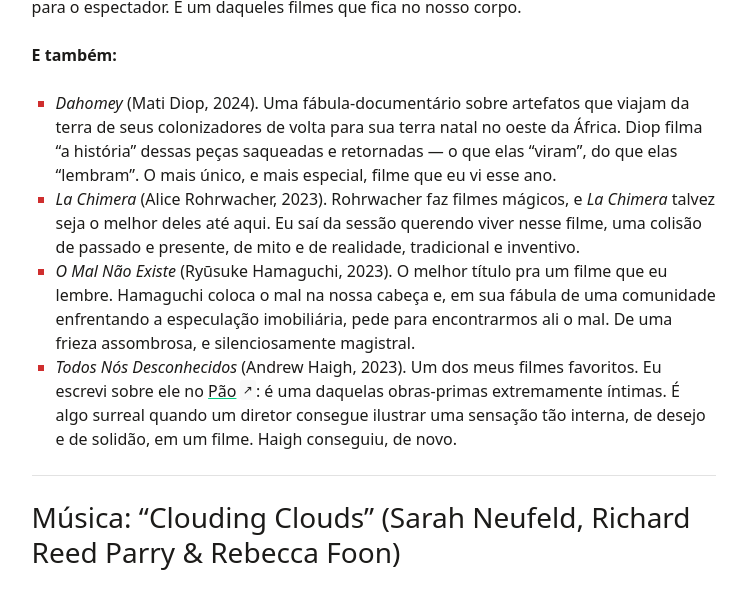
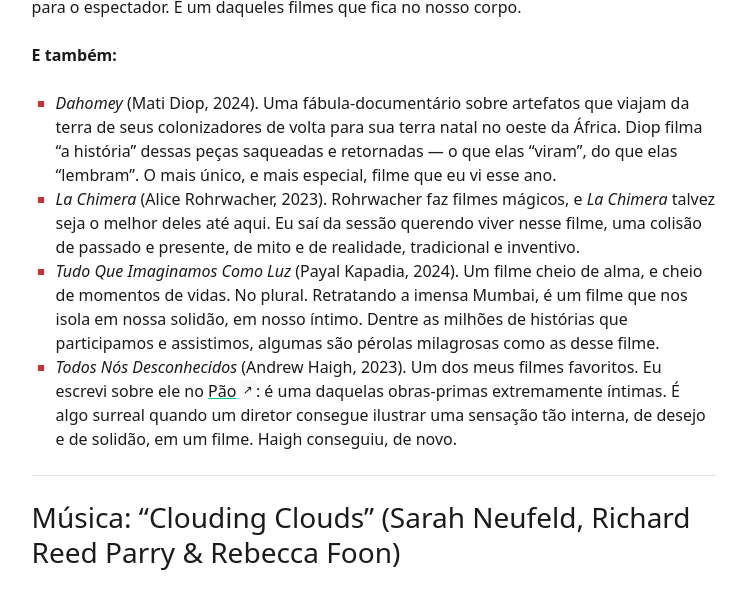
Before and after one commit to arthrfrts/arthrfrts, a Jekyll site: the page built from _posts/2024-12-19-as-cinco-melhores-coisas-de-2024.md, in a window 1280 px wide and 900 px high, scrolled down 1163 px, cut to the strip 0-590 px from the top of the window. Shown: the whole strip, without its empty margins (154-900 px from the left). Built offline with Jekyll 4.4.1, drawn with Linux system fonts in a browser that asks for light colours; a script that is not in the unit is left out.

Commit message:
✍️ Updates post

```diff
--- a/_posts/2024-12-19-as-cinco-melhores-coisas-de-2024.md
+++ b/_posts/2024-12-19-as-cinco-melhores-coisas-de-2024.md
@@ -27,7 +27,7 @@ Então aí vão as cinco melhores coisas de 2024, e cinco outros filmes, jogos,
 
 - _Dahomey_ (Mati Diop, 2024). Uma fábula-documentário sobre artefatos que viajam da terra de seus colonizadores de volta para sua terra natal no oeste da África. Diop filma “a história” dessas peças saqueadas e retornadas — o que elas “viram”, do que elas “lembram”. O mais único, e mais especial, filme que eu vi esse ano.
 - _La Chimera_ (Alice Rohrwacher, 2023). Rohrwacher faz filmes mágicos, e _La Chimera_ talvez seja o melhor deles até aqui. Eu saí da sessão querendo viver nesse filme, uma colisão de passado e presente, de mito e de realidade, tradicional e inventivo.
-- _O Mal Não Existe_ (Ryūsuke Hamaguchi, 2023). O melhor título pra um filme que eu lembre. Hamaguchi coloca o mal na nossa cabeça e, em sua fábula de uma comunidade enfrentando a especulação imobiliária, pede para encontrarmos ali o mal. De uma frieza assombrosa, e silenciosamente magistral.
+- _Tudo Que Imaginamos Como Luz_ (Payal Kapadia, 2024). Um filme cheio de alma, e cheio de momentos de vidas. No plural. Retratando a imensa Mumbai, é um filme que nos isola em nossa solidão, em nosso íntimo. Dentre as milhões de histórias que participamos e assistimos, algumas são pérolas milagrosas como as desse filme.
 - _Todos Nós Desconhecidos_ (Andrew Haigh, 2023). Um dos meus filmes favoritos. Eu escrevi sobre ele no [Pão][3]: é uma daquelas obras-primas extremamente íntimas. É algo surreal quando um diretor consegue ilustrar uma sensação tão interna, de desejo e de solidão, em um filme. Haigh conseguiu, de novo.
 
 ***
```
